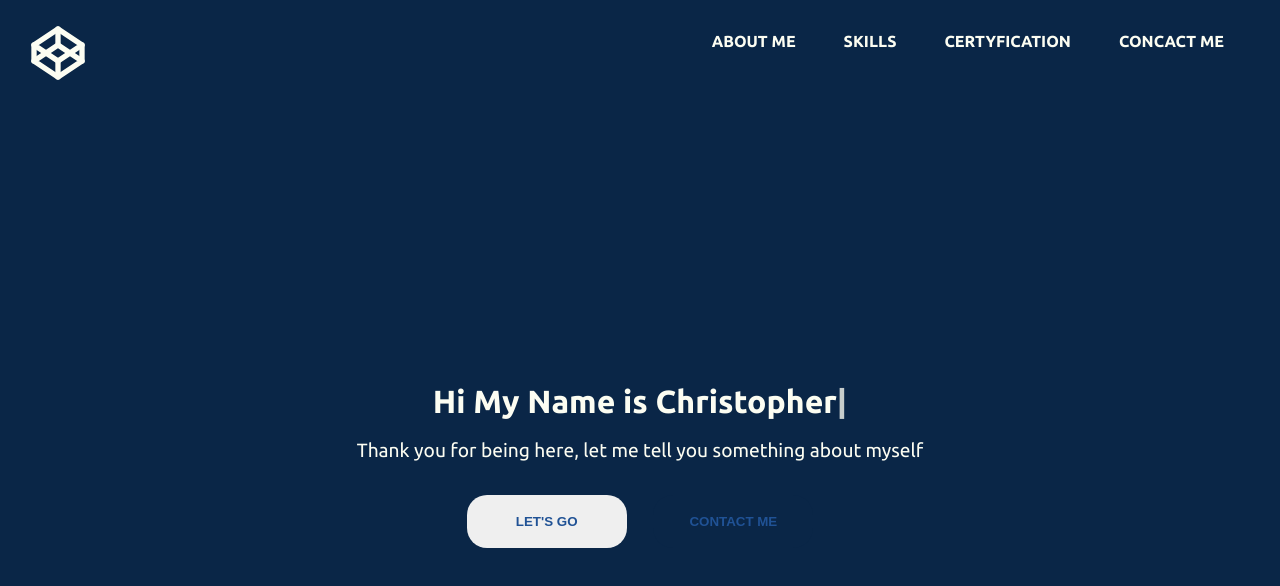
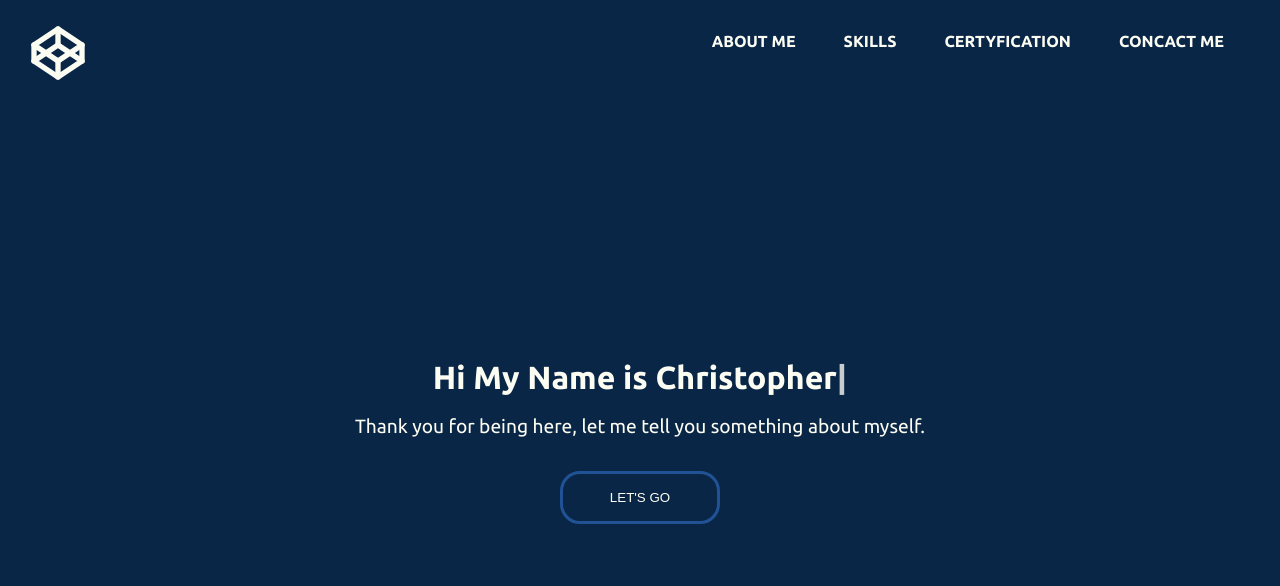
Before and after one commit to Kry765/Portfolio, a React (Create React App) app: page / in a window 1280 px wide. Shown: the top 586 px of the page. Built offline with nearby package versions, Linux system fonts and the light colour scheme.

Commit message:
change menu

```diff
--- a/src/components/Header.js
+++ b/src/components/Header.js
@@ -35,9 +35,8 @@ export default function Hedaer() {
 			<div className='header__header-wrapper'>
 				<div>{/* <img src={photo} alt='two people work from content' className='header__primary-photo' /> */}</div>
 				<div>
-					<p className='header__text'>Thank you for being here, let me tell you something about myself</p>
-					<button className='header__button--awarded'>Let's Go</button>
-					<button className='header__button'>Contact Me</button>
+					<p className='header__text'>Thank you for being here, let me tell you something about myself.</p>
+					<button className='header__button'>Let's Go</button>
 				</div>
 			</div>
 		</div>
--- a/src/style/_header.scss
+++ b/src/style/_header.scss
@@ -161,7 +161,7 @@
 	align-items: center;
 	flex-direction: column;
 	text-align: center;
-	padding-top: 3em;
+	padding: 3em 0.5em;
 	width: 100%;
 	height: 100vh;
 	&__primary-photo {
@@ -180,40 +180,26 @@
 		align-items: center;
 		flex-wrap: wrap;
 	}
-	// &__title {
-	// 	overflow: hidden;
-	// 	white-space: nowrap;
-	// 	animation: letter 3s;
-	// 	animation-delay: 2s;
-	// }
 
 	&__text {
 		font-size: 1.2rem;
 		padding: 1em;
 	}
 	&__button {
+		background: none;
+		border: 3px solid $main-color;
 		width: 12em;
 		height: 4em;
 		margin: 1em;
 		padding: 1em;
 		border-radius: 20px;
+		color: $text-color;
 		transition: all 0.4s;
 		text-transform: uppercase;
-		font-weight: bold;
-		background-color: $menu-color;
-		color: $main-color;
 		cursor: pointer;
-		&--awarded {
-			width: 12em;
-			height: 4em;
-			margin: 1em;
-			padding: 1em;
-			border-radius: 20px;
-			transition: all 0.4s;
-			text-transform: uppercase;
-			font-weight: bold;
-			color: $main-color;
-			cursor: pointer;
-		}
+	}
+	&__button:hover {
+		background-color: $main-color;
+		border: 3px solid $menu-color;
 	}
 }
--- a/src/style/reset.scss
+++ b/src/style/reset.scss
@@ -15,4 +15,5 @@ body {
 	background-color: $menu-color;
 	font-family: 'Ubuntu', sans-serif;
 	color: $text-color;
+	font-size: 16px;
 }
```
